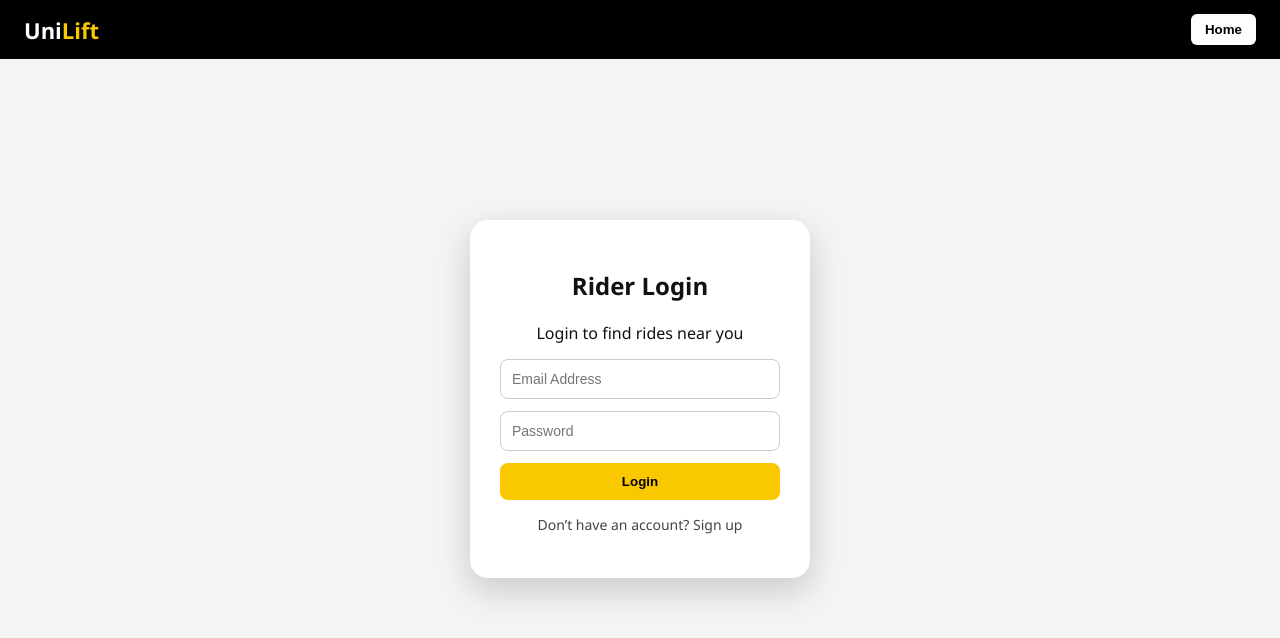
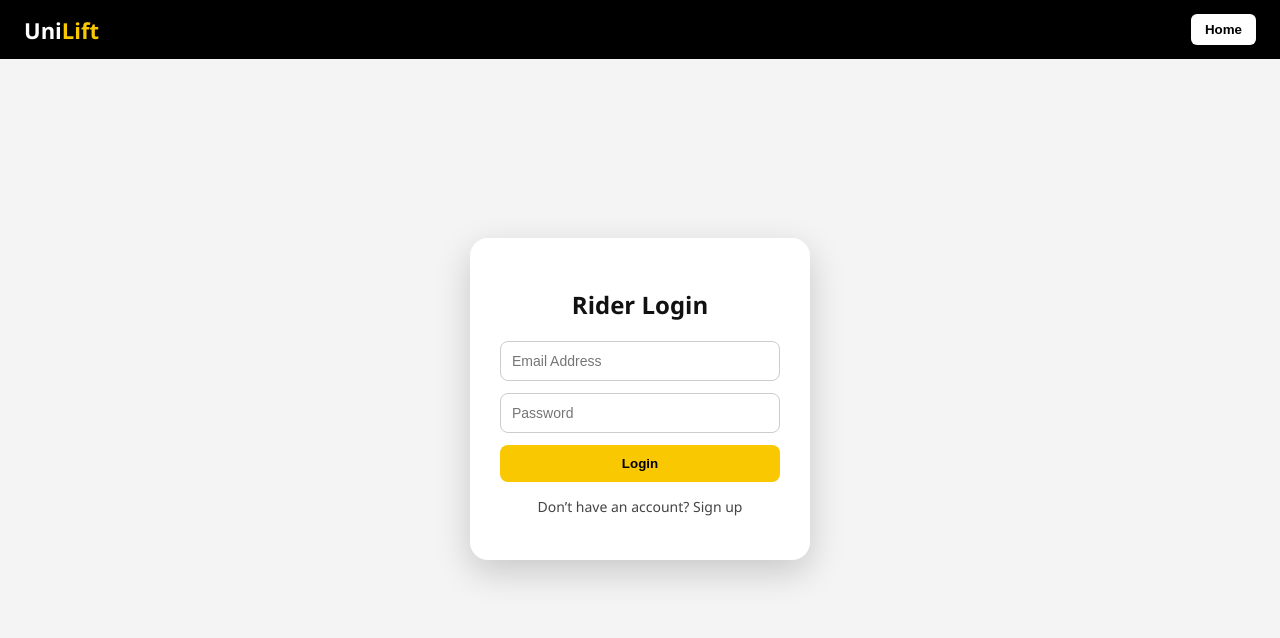
Before and after one commit to shreyasiik/unilift-frontend, a React (Create React App) app: page /login/1 in a window 1280 px wide. Shown: the top 638 px of the page. Built offline with nearby package versions, Linux system fonts and the light colour scheme; no server answers.

Commit message:
login correction

```diff
--- a/package.json
+++ b/package.json
@@ -7,6 +7,7 @@
     "@testing-library/jest-dom": "^6.9.1",
     "@testing-library/react": "^16.3.2",
     "@testing-library/user-event": "^13.5.0",
+    "axios": "^1.13.5",
     "leaflet": "^1.9.4",
     "nodemailer": "^8.0.1",
     "react": "^19.2.4",
--- a/src/pages/Login.jsx
+++ b/src/pages/Login.jsx
@@ -1,15 +1,34 @@
+import { useState } from "react";
 import { useNavigate, useParams } from "react-router-dom";
+import axios from "axios";
 import Header from "../components/Header";
 
 function Login() {
   const { role } = useParams();
   const navigate = useNavigate();
 
-  const handleLogin = () => {
+  const [email, setEmail] = useState("");
+  const [password, setPassword] = useState("");
+
+  const handleLogin = async (e) => {
+    e.preventDefault();
+
+    try {
+      const res = await axios.post(
+        "http://localhost:5000/api/auth/login",
+        { email, password },
+        { withCredentials: true }
+      );
+
+      if (res.status === 200) {
         if (role === "driver") {
           navigate("/driver/dashboard");
         } else {
           navigate("/search-ride");
+        }
+      }
+    } catch (err) {
+      alert(err.response?.data?.message || "Login failed");
     }
   };
 
@@ -23,20 +42,32 @@ function Login() {
             {role === "driver" ? "Driver Login" : "Rider Login"}
           </h2>
 
-          <p style={{ textAlign: "center", marginBottom: "15px" }}>
-            {role === "driver"
-              ? "Login to manage your rides"
-              : "Login to find rides near you"}
-          </p>
+          <form onSubmit={handleLogin}>
+            <input
+              type="email"
+              placeholder="Email Address"
+              value={email}
+              onChange={(e) => setEmail(e.target.value)}
+              required
+            />
 
-          <input type="email" placeholder="Email Address" />
-          <input type="password" placeholder="Password" />
+            <input
+              type="password"
+              placeholder="Password"
+              value={password}
+              onChange={(e) => setPassword(e.target.value)}
+              required
+            />
 
-          <button className="primary-btn" onClick={handleLogin}>
+            <button type="submit" className="primary-btn">
               Login
             </button>
+          </form>
 
-          <p className="auth-link" onClick={() => navigate(`/signup/${role}`)}>
+          <p
+            className="auth-link"
+            onClick={() => navigate(`/signup/${role}`)}
+          >
             Don’t have an account? Sign up
           </p>
         </div>
--- a/src/pages/Signup.jsx
+++ b/src/pages/Signup.jsx
@@ -21,7 +21,7 @@ function Signup() {
 
   const sendOtp = async () => {
     try {
-      const res = await fetch("https://unilift-backend.onrender.com//api/auth/send-otp", {
+      const res = await fetch("http://localhost:5000/api/auth/send-otp", {
         method: "POST",
         headers: { "Content-Type": "application/json" },
         body: JSON.stringify({ email: email.trim() }),
@@ -45,7 +45,7 @@ function Signup() {
 
   const verifyOtp = async () => {
     try {
-      const res = await fetch("https://unilift-backend.onrender.com//api/auth/verify-otp", {
+      const res = await fetch("http://localhost:5000/api/auth/verify-otp", {
         method: "POST",
         headers: { "Content-Type": "application/json" },
         body: JSON.stringify({
@@ -73,8 +73,6 @@ function Signup() {
   const handleRegister = async (e) => {
     e.preventDefault();
 
-    console.log("REGISTER BUTTON CLICKED");
-
     if (!otpVerified) {
       alert("Please verify OTP first");
       return;
@@ -88,7 +86,7 @@ function Signup() {
     }
 
     try {
-      const res = await fetch("https://unilift-backend.onrender.com//api/auth/register", {
+      const res = await fetch("http://localhost:5000/api/auth/register", {
         method: "POST",
         headers: { "Content-Type": "application/json" },
         body: JSON.stringify({
@@ -111,10 +109,7 @@ function Signup() {
           const goToLogin = window.confirm(
             "Account already exists. Do you want to login instead?"
           );
-
-    if (goToLogin) {
-      navigate(`/login/${role}`);
-    }
+          if (goToLogin) navigate(`/login/${role}`);
         } else {
           alert(data.message);
         }
@@ -144,11 +139,7 @@ function Signup() {
           />
 
           {!otpSent && (
-            <button
-              type="button"
-              className="primary-btn"
-              onClick={sendOtp}
-            >
+            <button type="button" className="primary-btn" onClick={sendOtp}>
               Send OTP
             </button>
           )}
@@ -163,11 +154,7 @@ function Signup() {
                 required
               />
 
-              <button
-                type="button"
-                className="primary-btn"
-                onClick={verifyOtp}
-              >
+              <button type="button" className="primary-btn" onClick={verifyOtp}>
                 Verify OTP
               </button>
             </>
```
Also changed, not shown: 1 other file (tests, documents, lock files or other folders). Lines whose indentation alone changed are shown as unchanged.
